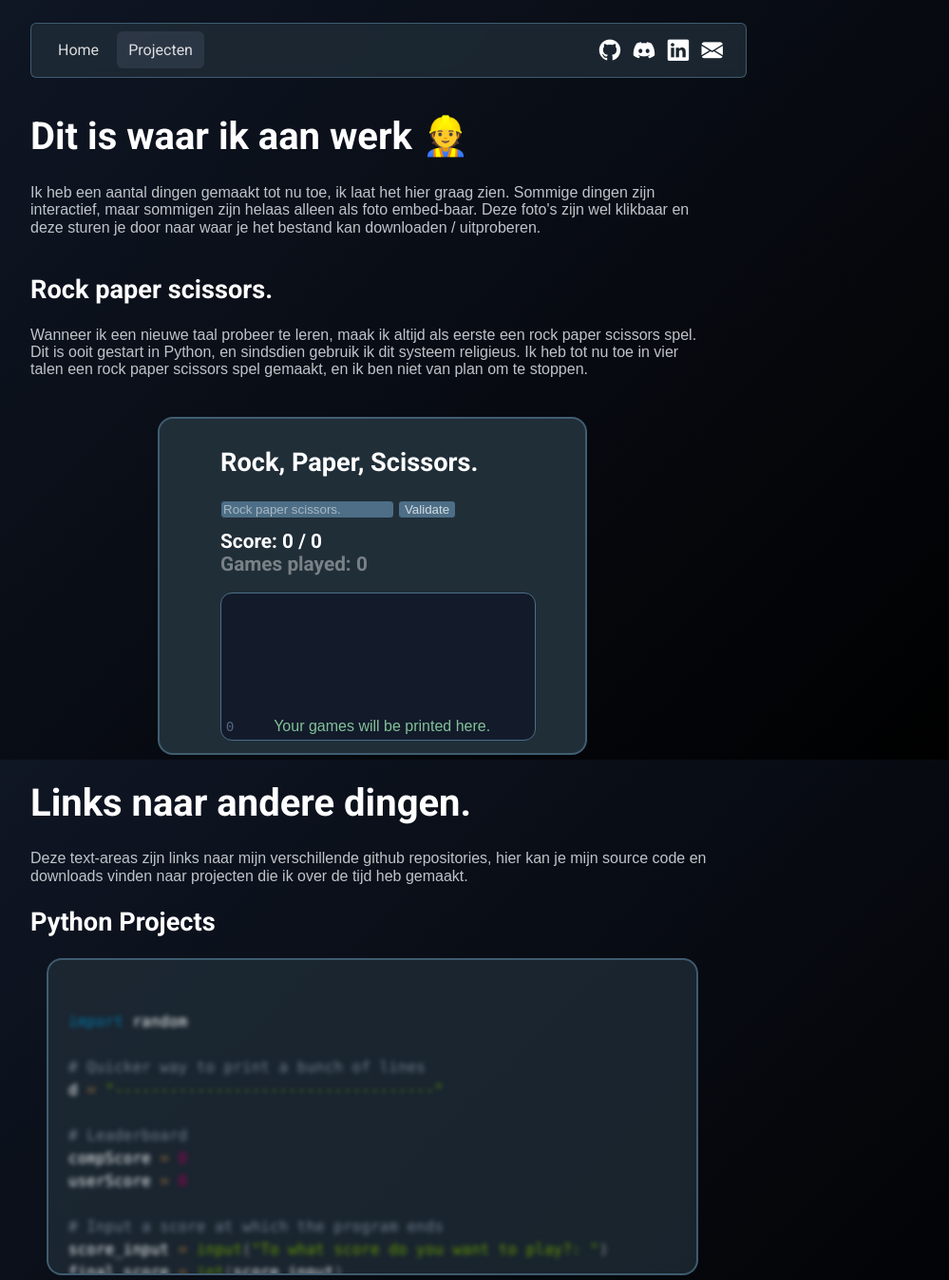
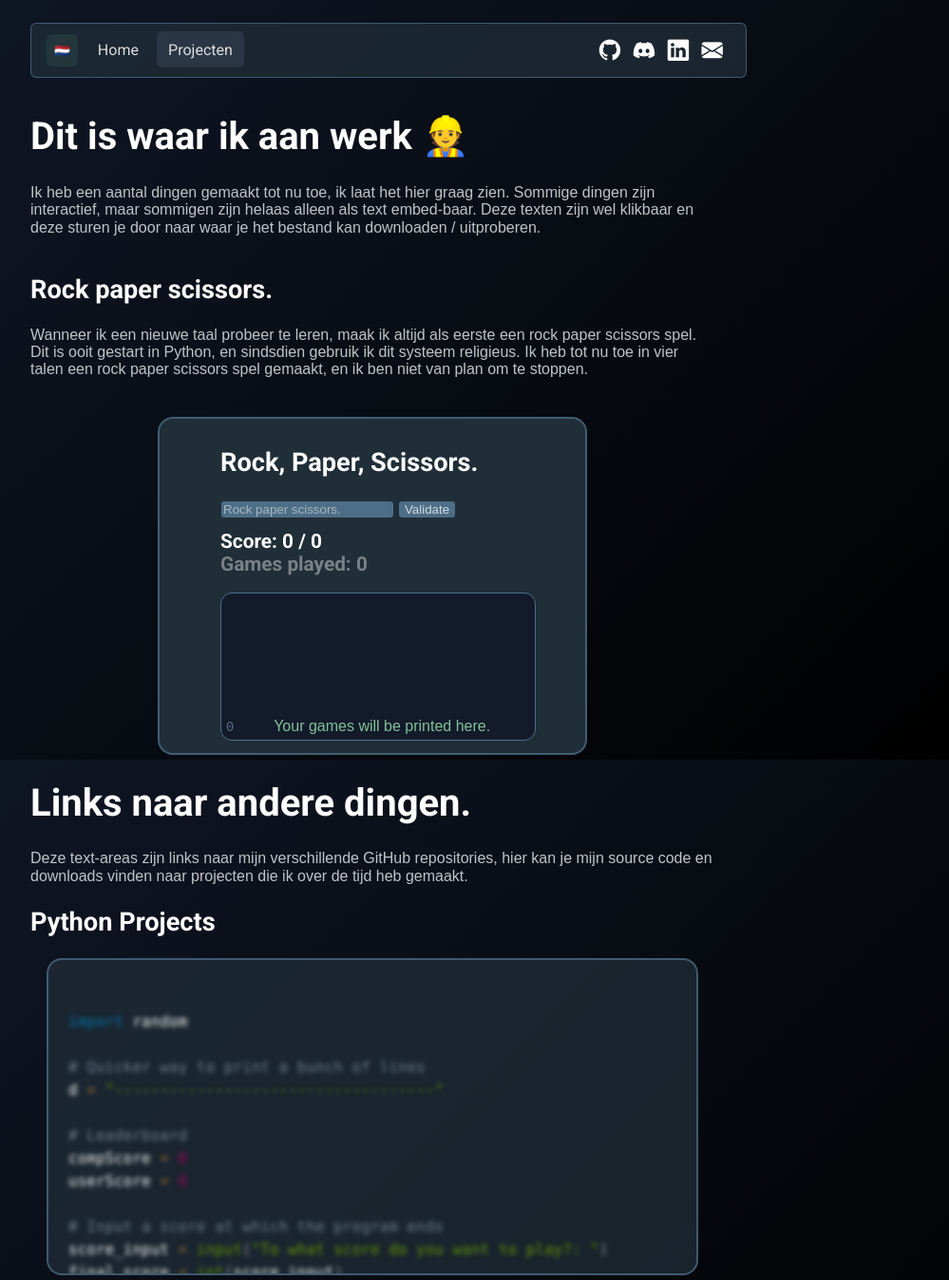
Before and after one commit to douwehw/dhwesterdijk.nl, a PHP site: page /projects.html in a window 1280 px wide. Shown: the top 1348 px of the page at 95% size, without its empty margins (248-1247 px from the left). Run offline with PHP 8.4, Linux system fonts and the light colour scheme.

Commit message:
Added Translate button.

```diff
--- a/css/style.css
+++ b/css/style.css
@@ -1,5 +1,7 @@
 @import url("https://fonts.googleapis.com/css2?family=Roboto:wght@100;200;300;400;500;600;700&display=swap");
 @import url("https://cdn.jsdelivr.net/npm/bootstrap-icons@1.10.2/font/bootstrap-icons.css");
+
+/*#111929*/
 
 html {
     background: linear-gradient(-45deg, #000, #111929);
@@ -139,6 +141,22 @@ footer {
     border-radius: .375rem;
 }
 
+.translator-btn {
+    background-color: #4d867528;
+    padding-top: .6rem;
+    padding-bottom: .6rem;
+    padding-left: 0.5rem;
+    padding-right: 0.5rem;
+    margin-right: 0.33rem;
+    cursor: pointer;
+    border-radius: .375rem;
+    border: none;
+}
+
+.translator-btn:hover {
+    background-color: #4d867560;
+}
+
 .nav-btn:hover {
     background-color: #babaec1a;
     color: #fff;
--- a/projects.html
+++ b/projects.html
@@ -10,8 +10,8 @@
     <meta name="description" content="Douwe Westerdijk Portfolio Website">
     <meta name="author" content="Douwe Westerdijk">
 
-    <meta content="Embed Title" property="og:title" />
-    <meta content="Site Description" property="og:description" />
+    <meta content="Portfolio Dh Westerdijk" property="og:title" />
+    <meta content="Dit is het portfolio van Douwe Westerdijk, via en voor het Alfa-College" property="og:description" />
     <meta content="https://dhwesterdijk.nl" property="og:url" />
     <meta content="https://dhwesterdijk.nl/img/favicon.ico" property="og:image" />
     <meta content="#43B581" data-react-helmet="true" name="theme-color" />
@@ -27,8 +27,9 @@
         <div class="nav-centerer">
             <nav>
                 <div class="buttons-left">
+                    <button class="translator-btn" onclick="translate()">🇳🇱</button>
                     <a class="nav-btn" href="/index.html">Home</a>
-                    <a class="nav-btn" style="background-color: rgba(186, 186, 236, 0.1);"
+                    <a id="projects-btn" class="nav-btn" style="background-color: rgba(186, 186, 236, 0.1);"
                         href="/projects.html">Projecten</a>
                 </div>
                 <div class="buttons-right">
@@ -44,18 +45,29 @@
             </nav>
         </div>
         <main>
-            <h1>Dit is waar ik aan werk 👷</h1>
-            <p class="space-underneath">
+            <h1 id="what-i-work-on-title_NL">Dit is waar ik aan werk 👷</h1>
+            <h1 id="what-i-work-on-title_EN" style="display: none;">This is what I'm working on 👷</h1>
+            <p class="space-underneath" id="what-i-work-on-text_NL">
                 Ik heb een aantal dingen gemaakt tot nu toe, ik laat het hier graag zien. Sommige dingen zijn
-                interactief, maar sommigen zijn helaas alleen als foto embed-baar. Deze foto's zijn wel klikbaar en deze
+                interactief, maar sommigen zijn helaas alleen als text embed-baar. Deze texten zijn wel klikbaar en deze
                 sturen je door naar waar je het bestand kan downloaden / uitproberen.
             </p>
+            <p class="space-underneath" id="what-i-work-on-text_EN" style="display: none;">
+                I've learnt a fair few things and I'd like to showcase them here. Some things are interactive, but
+                others sadly are only embeddable as text-areas. You can click on these textareas to be redirected to my
+                personal GitHub repositories where you can download and try out the various things I made.
+            </p>
             <h2>Rock paper scissors.</h2>
-            <p class="space-underneath">
+            <p id="rps-text_NL" class="space-underneath">
                 Wanneer ik een nieuwe taal probeer te leren, maak ik altijd als eerste een rock paper scissors spel. Dit
                 is ooit gestart in Python, en sindsdien gebruik ik dit systeem religieus. Ik heb tot nu toe in vier
                 talen
                 een rock paper scissors spel gemaakt, en ik ben niet van plan om te stoppen.
+            </p>
+            <p id="rps-text_EN" class="space-underneath" style="display: none;">
+                When I learn a new coding language, I always make a Rock Paper Scissors game as my first project. This
+                all started when I was learning Python, and ever since I use this system to test my knowledge
+                religiously. So far I've made the game in four languages, and I have no intention of stopping.
             </p>
 
 
@@ -78,9 +90,16 @@
             </div>
 
 
-            <h1>Links naar andere dingen.</h1>
-            <p>Deze text-areas zijn links naar mijn verschillende github repositories, hier kan je mijn source code en
-                downloads vinden naar projecten die ik over de tijd heb gemaakt.</p>
+            <h1 id="other-links-title_NL">Links naar andere dingen.</h1>
+            <h1 id="other-links-title_EN" style="display: none;">Links to other projects.</h1>
+            <p id="other-links-text_NL">
+                Deze text-areas zijn links naar mijn verschillende GitHub repositories, hier kan je mijn source code en
+                downloads vinden naar projecten die ik over de tijd heb gemaakt.
+            </p>
+            <p id="other-links-text_EN" style="display: none;">
+                These text-areas are links to my miscellaneous GitHub repositories, here you can find my source code and
+                downloads to my projects that I've made over the course of time.
+            </p>
             <h2>Python Projects</h2>
             <a class="darken-on-hover" target="_blank" style="overflow-x: hidden"
                 href="https://github.com/48exa/things">
@@ -183,10 +202,15 @@ while play == True:
                     </pre>
                 </div>
             </a>
-            <p class="space-underneath">Dit zijn mijn aller eerste projecten die ik heb gemaakt. Toen ik deze projecten
+            <p id="python-text_NL" class="space-underneath">Dit zijn mijn aller eerste projecten die ik heb gemaakt.
+                Toen ik deze projecten
                 heb
                 gemaakt was in compleet nieuw in de wereld van coding, dit valt uiteraard te merken in de qualiteit van
                 de producten.</p>
+            <p id="python-text_EN" class="space-underneath" style="display: none;">
+                These are the first projects I ever made. When I learnt Python I was totally new to coding, this is made
+                abundantly clear in the quality of the code.
+            </p>
             <h2>C# Projects</h2>
             <a class="darken-on-hover" target="_blank" href="https://github.com/48exa/C-Sharp">
                 <div class="sized-box" style="overflow-x: hidden">
@@ -347,8 +371,11 @@ class RPS
                     </pre>
                 </div>
             </a>
-            <p class="space-underneath">
+            <p id="cs-text_NL" class="space-underneath">
                 Dit zijn mijn C# projecten, dit is een taal die ik nog aan het leren ben.
+            </p>
+            <p id="cs-text_EN" class="space-underneath" style="display: none;">
+                These are my C# projects, this is a language I am still new to and learning.
             </p>
             <h2>Lua Projects</h2>
             <a target="_blank" href="https://github.com/48exa/scripts">
@@ -482,8 +509,11 @@ end)
                     </pre>
                 </div>
             </a>
-            <p class="space-underneath">
+            <p id="lua-text_NL" class="space-underneath">
                 Dit zijn LUA scripts bedoelt om met een C++ injector te injecten in ROBLOX games.
+            </p>
+            <p id="lua-text_EN" class="space-underneath" style="display: none;">
+                These are LUA scripts meant to be injected into ROBLOX using a C++ injector.
             </p>
         </main>
         <hr>
@@ -497,3 +527,4 @@ end)
 </html>
 <script src="script/rps.js"></script>
 <script src="/plugin/prism.js"></script>
+<script src="/script/index.js"></script>
--- /dev/null
+++ b/script/index.js
@@ -0,0 +1,181 @@
+const HTML_HTML = document.querySelector('html');
+const HTML_FLAG = document.querySelector("nav .buttons-left .translator-btn")
+const HTML_PROJECTS_BUTTON = document.querySelector('#projects-btn')
+
+//NL text areas
+const HTML_GREETING_NL = document.querySelector('#greeting_NL')
+const HTML_SHORT_INTRO_NL = document.querySelector('#short-intro_NL')
+const HTML_WHY_SOFTWARE_TITLE_NL = document.querySelector('#why-software-title_NL')
+const HTML_WHY_SOFTWARE_TEXT_NL = document.querySelector('#why-software-text_NL')
+const HTML_EXPERIENCE_TITLE_NL = document.querySelector('#experience-title_NL')
+const HTML_EXPERIENCE_TEXT_NL = document.querySelector('#experience-text_NL')
+const HTML_WHAT_I_DO_TITLE_NL = document.querySelector('#what-i-do-title_NL')
+const HTML_WHAT_I_DO_TEXT_NL = document.querySelector('#what-i-do-text_NL')
+const HTML_HOBBIES_TEXT_NL = document.querySelector('#hobbies-text_NL')
+/*PROJECTS.HTML*/
+const HTML_WHAT_AM_I_WORKING_ON_TITLE_NL = document.querySelector('#what-i-work-on-title_NL')
+const HTML_WHAT_AM_I_WORKING_ON_TEXT_NL = document.querySelector('#what-i-work-on-text_NL')
+const HTML_RPS_TEXT_NL = document.querySelector('#rps-text_NL')
+const HTML_OTHER_LINKS_TITLE_NL = document.querySelector('#other-links-title_NL')
+const HTML_OTHER_LINKS_TEXT_NL = document.querySelector('#other-links-text_NL')
+const HTML_PYTHON_TEXT_NL = document.querySelector('#python-text_NL')
+const HTML_CSHARP_TEXT_NL = document.querySelector('#cs-text_NL')
+const HTML_LUA_TEXT_NL = document.querySelector('#lua-text_NL')
+
+//EN text areas
+const HTML_GREETING_EN = document.querySelector('#greeting_EN')
+const HTML_SHORT_INTRO_EN = document.querySelector('#short-intro_EN')
+const HTML_WHY_SOFTWARE_TITLE_EN = document.querySelector('#why-software-title_EN')
+const HTML_WHY_SOFTWARE_TEXT_EN = document.querySelector('#why-software-text_EN')
+const HTML_EXPERIENCE_TITLE_EN = document.querySelector('#experience-title_EN')
+const HTML_EXPERIENCE_TEXT_EN = document.querySelector('#experience-text_EN')
+const HTML_WHAT_I_DO_TITLE_EN = document.querySelector('#what-i-do-title_EN')
+const HTML_WHAT_I_DO_TEXT_EN = document.querySelector('#what-i-do-text_EN')
+const HTML_HOBBIES_TEXT_EN = document.querySelector('#hobbies-text_EN')
+/*PROJECTS.HTML*/
+const HTML_WHAT_AM_I_WORKING_ON_TITLE_EN = document.querySelector('#what-i-work-on-title_EN')
+const HTML_WHAT_AM_I_WORKING_ON_TEXT_EN = document.querySelector('#what-i-work-on-text_EN')
+const HTML_RPS_TEXT_EN = document.querySelector('#rps-text_EN')
+const HTML_OTHER_LINKS_TITLE_EN = document.querySelector('#other-links-title_EN')
+const HTML_OTHER_LINKS_TEXT_EN = document.querySelector('#other-links-text_EN')
+const HTML_PYTHON_TEXT_EN = document.querySelector('#python-text_EN')
+const HTML_CSHARP_TEXT_EN = document.querySelector('#cs-text_EN')
+const HTML_LUA_TEXT_EN = document.querySelector('#lua-text_EN')
+
+var page = window.location.pathname.split("/").pop();
+let isDutch = true;
+
+function changeFlag() {
+    if (isDutch) {
+        HTML_FLAG.innerHTML = "🇬🇧"
+    } else {
+        HTML_FLAG.innerHTML = "🇳🇱"
+    }
+}
+
+function swapTexts() {          //this is a big one
+    if (isDutch) {
+        if (isDutch) {
+            HTML_PROJECTS_BUTTON.innerHTML = "Projects"
+        } else {
+            HTML_PROJECTS_BUTTON.innerHTML = "Projecten"
+        }
+
+        if (page == "index.html") {
+            HTML_GREETING_NL.style.display = "none";
+            HTML_GREETING_EN.style.display = "block";
+
+            HTML_SHORT_INTRO_NL.style.display = "none";
+            HTML_SHORT_INTRO_EN.style.display = "block";
+
+            HTML_WHY_SOFTWARE_TITLE_NL.style.display = "none";
+            HTML_WHY_SOFTWARE_TITLE_EN.style.display = "block";
+
+            HTML_WHY_SOFTWARE_TEXT_NL.style.display = "none";
+            HTML_WHY_SOFTWARE_TEXT_EN.style.display = "block";
+
+            HTML_EXPERIENCE_TITLE_NL.style.display = "none";
+            HTML_EXPERIENCE_TITLE_EN.style.display = "block";
+
+            HTML_EXPERIENCE_TEXT_NL.style.display = "none";
+            HTML_EXPERIENCE_TEXT_EN.style.display = "block";
+
+            HTML_WHAT_I_DO_TITLE_NL.style.display = "none";
+            HTML_WHAT_I_DO_TITLE_EN.style.display = "block";
+
+            HTML_WHAT_I_DO_TEXT_NL.style.display = "none";
+            HTML_WHAT_I_DO_TEXT_EN.style.display = "block";
+
+            HTML_HOBBIES_TEXT_NL.style.display = "none";
+            HTML_HOBBIES_TEXT_EN.style.display = "block";
+        }
+
+        if (page == "projects.html") {
+            HTML_WHAT_AM_I_WORKING_ON_TITLE_NL.style.display = "none";
+            HTML_WHAT_AM_I_WORKING_ON_TITLE_EN.style.display = "block";
+
+            HTML_WHAT_AM_I_WORKING_ON_TEXT_NL.style.display = "none";
+            HTML_WHAT_AM_I_WORKING_ON_TEXT_EN.style.display = "block";
+
+            HTML_RPS_TEXT_NL.style.display = "none";
+            HTML_RPS_TEXT_EN.style.display = "block";
+
+            HTML_OTHER_LINKS_TITLE_NL.style.display = "none";
+            HTML_OTHER_LINKS_TITLE_EN.style.display = "block";
+
+            HTML_OTHER_LINKS_TEXT_NL.style.display = "none";
+            HTML_OTHER_LINKS_TEXT_EN.style.display = "block";
+
+            HTML_PYTHON_TEXT_NL.style.display = "none";
+            HTML_PYTHON_TEXT_EN.style.display = "block";
+
+            HTML_CSHARP_TEXT_NL.style.display = "none";
+            HTML_CSHARP_TEXT_EN.style.display = "block";
+
+            HTML_LUA_TEXT_NL.style.display = "none";
+            HTML_LUA_TEXT_EN.style.display = "block";
+        }
+    } else {
+        if (page == "index.html") {
+            HTML_GREETING_NL.style.display = "block";
+            HTML_GREETING_EN.style.display = "none";
+
+            HTML_SHORT_INTRO_NL.style.display = "block";
+            HTML_SHORT_INTRO_EN.style.display = "none";
+
+            HTML_WHY_SOFTWARE_TITLE_NL.style.display = "block";
+            HTML_WHY_SOFTWARE_TITLE_EN.style.display = "none";
+
+            HTML_WHY_SOFTWARE_TEXT_NL.style.display = "block";
+            HTML_WHY_SOFTWARE_TEXT_EN.style.display = "none";
+
+            HTML_EXPERIENCE_TITLE_NL.style.display = "block";
+            HTML_EXPERIENCE_TITLE_EN.style.display = "none";
+
+            HTML_EXPERIENCE_TEXT_NL.style.display = "block";
+            HTML_EXPERIENCE_TEXT_EN.style.display = "none";
+
+            HTML_WHAT_I_DO_TITLE_NL.style.display = "block";
+            HTML_WHAT_I_DO_TITLE_EN.style.display = "none";
+
+            HTML_WHAT_I_DO_TEXT_NL.style.display = "block";
+            HTML_WHAT_I_DO_TEXT_EN.style.display = "none";
+
+            HTML_HOBBIES_TEXT_NL.style.display = "block";
+            HTML_HOBBIES_TEXT_EN.style.display = "none";
+        }
+
+        if (page == "projects.html") {
+            HTML_WHAT_AM_I_WORKING_ON_TITLE_NL.style.display = "block";
+            HTML_WHAT_AM_I_WORKING_ON_TITLE_EN.style.display = "none";
+
+            HTML_WHAT_AM_I_WORKING_ON_TEXT_NL.style.display = "block";
+            HTML_WHAT_AM_I_WORKING_ON_TEXT_EN.style.display = "none";
+
+            HTML_RPS_TEXT_NL.style.display = "block";
+            HTML_RPS_TEXT_EN.style.display = "none";
+
+            HTML_OTHER_LINKS_TITLE_NL.style.display = "block";
+            HTML_OTHER_LINKS_TITLE_EN.style.display = "none";
+
+            HTML_OTHER_LINKS_TEXT_NL.style.display = "block";
+            HTML_OTHER_LINKS_TEXT_EN.style.display = "none";
+
+            HTML_PYTHON_TEXT_NL.style.display = "block";
+            HTML_PYTHON_TEXT_EN.style.display = "none";
+
+            HTML_CSHARP_TEXT_NL.style.display = "block";
+            HTML_CSHARP_TEXT_EN.style.display = "none";
+
+            HTML_LUA_TEXT_NL.style.display = "block";
+            HTML_LUA_TEXT_EN.style.display = "none";
+        }
+    }
+}
+
+function translate() {
+    changeFlag()
+    swapTexts()
+
+    isDutch = !isDutch
+}
```
Also changed, not shown: index.html (+66 -23 lines).
